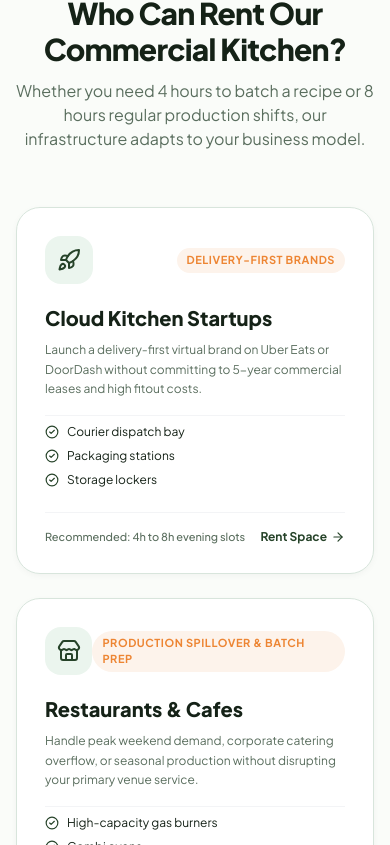
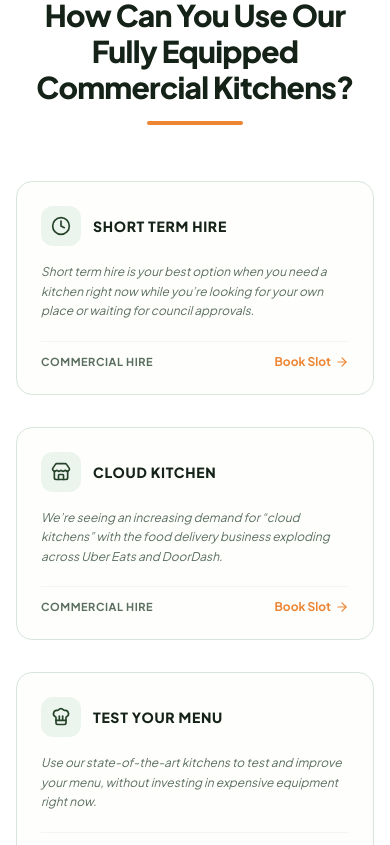
Before and after one commit to Rohit22o9/DD-Kitchen, a React (Vite) app in the folder frontend/: page / in a window 390 px wide. Shown: the part 10739-11584 px from the top of the page. Built offline with nearby package versions, Linux system fonts and the light colour scheme; no server answers.

Commit message:
Update WhyChoose header, card title, badge position, and add KitchenUseCases section

```diff
--- a/frontend/src/App.tsx
+++ b/frontend/src/App.tsx
@@ -5,6 +5,7 @@ import { BookingEngine } from './components/BookingEngine';
 import { BookingConfirmationModal } from './components/BookingConfirmationModal';
 import { OurKitchen } from './components/OurKitchen';
 import { Facilities } from './components/Facilities';
+import { KitchenUseCases } from './components/KitchenUseCases';
 import { WhoCanRent } from './components/WhoCanRent';
 import { HowItWorks } from './components/HowItWorks';
 import { Pricing } from './components/Pricing';
@@ -124,7 +125,12 @@ export function App() {
         {/* 4. Facilities & Equipment */}
         <Facilities />
 
-        {/* 5. Who Can Rent */}
+        {/* 5. How Can You Use Our Fully Equipped Commercial Kitchens? */}
+        <KitchenUseCases
+          onStartBooking={() => scrollToBooking()}
+        />
+
+        {/* 6. Who Can Rent */}
         <WhoCanRent
           onSelectSegment={() => scrollToBooking()}
         />
--- /dev/null
+++ b/frontend/src/components/KitchenUseCases.tsx
@@ -0,0 +1,131 @@
+import React from 'react';
+import {
+  Clock,
+  Store,
+  ChefHat,
+  Users,
+  Lightbulb,
+  Sparkles,
+  Video,
+  ArrowRight
+} from 'lucide-react';
+
+interface KitchenUseCasesProps {
+  onStartBooking?: () => void;
+}
+
+export const KitchenUseCases: React.FC<KitchenUseCasesProps> = ({ onStartBooking }) => {
+  const useCases = [
+    {
+      title: 'SHORT TERM HIRE',
+      icon: Clock,
+      desc: 'Short term hire is your best option when you need a kitchen right now while you’re looking for your own place or waiting for council approvals.',
+    },
+    {
+      title: 'CLOUD KITCHEN',
+      icon: Store,
+      desc: 'We’re seeing an increasing demand for “cloud kitchens” with the food delivery business exploding across Uber Eats and DoorDash.',
+    },
+    {
+      title: 'TEST YOUR MENU',
+      icon: ChefHat,
+      desc: 'Use our state-of-the-art kitchens to test and improve your menu, without investing in expensive equipment right now.',
+    },
+    {
+      title: 'TEAM BUILDING',
+      icon: Users,
+      desc: 'Cooking is one of the most popular team-building exercises and we’re happy for you to use our space to connect with your team.',
+    },
+    {
+      title: 'TEST YOUR BUSINESS IDEAS',
+      icon: Lightbulb,
+      desc: 'Use one of our kitchens long-term and take a business test drive without investing in your own commercial kitchen. Test, refine, grow.',
+    },
+    {
+      title: 'IMPROVE YOUR MENU',
+      icon: Sparkles,
+      desc: 'Use commercial-grade equipment and precision culinary tools to refine your recipes and elevate your menu quality.',
+    },
+    {
+      title: 'COOKING DEMONSTRATIONS',
+      icon: Video,
+      desc: 'Our kitchens are available for product launches and cooking demonstrations. We have the space and high-end setup to accommodate demonstrations, filming, or tastings.',
+    },
+  ];
+
+  return (
+    <section id="use-cases" className="py-20 lg:py-24 bg-white relative border-b border-gray-100">
+      <div className="max-w-7xl mx-auto px-4 sm:px-6 lg:px-8">
+
+        {/* Section Header styled cleanly matching the editorial reference */}
+        <div className="text-center max-w-4xl mx-auto mb-14">
+          <span className="text-xs font-bold uppercase tracking-widest text-brand-forest bg-brand-mint px-3.5 py-1.5 rounded-full inline-block mb-3 border border-brand-mint-border">
+            Commercial Production Options
+          </span>
+          <h2 className="text-3xl sm:text-4xl lg:text-5xl font-extrabold text-brand-dark tracking-tight">
+            How Can You Use Our Fully Equipped Commercial Kitchens?
+          </h2>
+          <div className="w-24 h-1 bg-brand-orange mx-auto mt-4 rounded-full" />
+        </div>
+
+        {/* Clean Editorial Grid with subtle dividers and modern cards */}
+        <div className="grid grid-cols-1 md:grid-cols-2 lg:grid-cols-3 gap-8 sm:gap-10">
+          {useCases.map((item, idx) => {
+            const Icon = item.icon;
+            return (
+              <div
+                key={idx}
+                className="group p-6 sm:p-7 rounded-2xl bg-brand-cream/30 border border-brand-mint-border hover:bg-white hover:shadow-soft-md transition-all duration-300 flex flex-col justify-between"
+              >
+                <div>
+                  <div className="flex items-center space-x-3 mb-4">
+                    <div className="w-10 h-10 rounded-xl bg-brand-mint text-brand-forest flex items-center justify-center group-hover:bg-brand-forest group-hover:text-white transition-colors shrink-0">
+                      <Icon className="w-5 h-5" />
+                    </div>
+                    <h3 className="text-sm font-black tracking-wider text-brand-dark uppercase">
+                      {item.title}
+                    </h3>
+                  </div>
+
+                  <p className="text-xs sm:text-sm text-brand-muted leading-relaxed italic">
+                    {item.desc}
+                  </p>
+                </div>
+
+                <div className="mt-5 pt-3 border-t border-gray-100 flex items-center justify-between text-xs font-bold text-brand-forest">
+                  <span className="text-[11px] text-brand-muted uppercase tracking-wider">Commercial Hire</span>
+                  {onStartBooking && (
+                    <button
+                      onClick={onStartBooking}
+                      className="text-brand-orange hover:text-brand-orange-hover flex items-center space-x-1 transition-colors"
+                    >
+                      <span>Book Slot</span>
+                      <ArrowRight className="w-3.5 h-3.5" />
+                    </button>
+                  )}
+                </div>
+              </div>
+            );
+          })}
+        </div>
+
+        {/* Bottom Banner */}
+        <div className="mt-14 p-6 sm:p-8 rounded-2xl bg-brand-mint/40 border border-brand-mint-border text-center max-w-3xl mx-auto flex flex-col sm:flex-row items-center justify-between gap-4">
+          <div className="text-left">
+            <h4 className="text-sm font-bold text-brand-dark">Have a bespoke production requirement?</h4>
+            <p className="text-xs text-brand-muted mt-0.5">
+              Talk directly with our kitchen management to tailor equipment allocation and shifts.
+            </p>
+          </div>
+          <a
+            href="#contact"
+            className="bg-brand-forest hover:bg-brand-forest-light text-white text-xs font-bold px-6 py-3 rounded-xl transition-all shadow-soft-sm shrink-0"
+          >
+            Enquire Now
+          </a>
+        </div>
+
+      </div>
+    </section>
+  );
+};
--- a/frontend/src/components/Navbar.tsx
+++ b/frontend/src/components/Navbar.tsx
@@ -46,6 +46,9 @@ export const Navbar: React.FC<NavbarProps> = ({ onBookClick, onAdminClick, isAdm
             </button>
             <button onClick={() => scrollToSection('facilities')} className="hover:text-brand-forest transition-colors">
               Facilities
+            </button>
+            <button onClick={() => scrollToSection('use-cases')} className="hover:text-brand-forest transition-colors">
+              Use Cases
             </button>
             <button onClick={() => scrollToSection('how-it-works')} className="hover:text-brand-forest transition-colors">
               How It Works
@@ -128,6 +131,12 @@ export const Navbar: React.FC<NavbarProps> = ({ onBookClick, onAdminClick, isAdm
               Facilities & Equipment
             </button>
             <button
+              onClick={() => scrollToSection('use-cases')}
+              className="text-left py-2 hover:text-brand-forest border-b border-gray-100"
+            >
+              Kitchen Use Cases
+            </button>
+            <button
               onClick={() => scrollToSection('how-it-works')}
               className="text-left py-2 hover:text-brand-forest border-b border-gray-100"
             >
--- a/frontend/src/components/WhyChoose.tsx
+++ b/frontend/src/components/WhyChoose.tsx
@@ -39,7 +39,7 @@ export const WhyChoose: React.FC = () => {
       icon: TrendingUp,
     },
     {
-      title: 'Dedicated Focus on Growth',
+      title: 'Focus on Growing Your Business',
       desc: 'Spend your energy mastering recipes, winning customers, and growing revenue while Daily Drop maintains the facility.',
       icon: HeartHandshake,
     },
@@ -55,7 +55,7 @@ export const WhyChoose: React.FC = () => {
             The Daily Drop Advantage
           </span>
           <h2 className="text-3xl sm:text-4xl lg:text-5xl font-extrabold text-brand-dark tracking-tight">
-            Why Food Creators Choose Daily Drop
+            Why Food Creators Choose Daily Drop Commercial Kitchens
           </h2>
           <p className="text-base sm:text-lg text-brand-muted mt-3">
             Building a commercial food business shouldn't require risking your life savings on real estate.
@@ -74,7 +74,7 @@ export const WhyChoose: React.FC = () => {
                 alt="Chef prepping in Daily Drop Commercial Kitchen"
                 className="w-full h-full object-cover"
               />
-              <div className="absolute inset-0 bg-gradient-to-t from-brand-forest/80 via-transparent to-transparent flex items-end p-6 sm:p-8">
+              <div className="absolute inset-0 bg-gradient-to-t from-brand-forest/90 via-transparent to-transparent flex items-end p-6 sm:p-8">
                 <div className="text-white">
                   <div className="flex items-center space-x-2 text-brand-orange text-xs font-bold uppercase tracking-wider mb-1">
                     <ShieldCheck className="w-4 h-4" />
@@ -88,8 +88,8 @@ export const WhyChoose: React.FC = () => {
               </div>
             </div>
 
-            {/* Floating Trust Badge */}
-            <div className="absolute -bottom-6 -right-6 bg-white rounded-2xl p-4 shadow-soft-lg border border-brand-mint-border max-w-[200px] hidden sm:block">
+            {/* Floating Trust Badge repositioned to top-right to prevent covering text */}
+            <div className="absolute -top-4 -right-4 bg-white/95 backdrop-blur-md rounded-2xl p-4 shadow-soft-lg border border-brand-mint-border max-w-[190px] z-10 hidden sm:block">
               <span className="text-2xl font-black text-brand-forest">100%</span>
               <p className="text-xs font-bold text-brand-dark mt-0.5">Commercial Grade</p>
               <p className="text-[10px] text-brand-muted">HACCP & Council registered kitchen facility</p>
```
